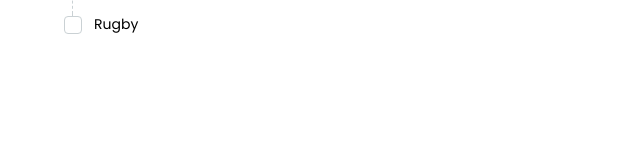
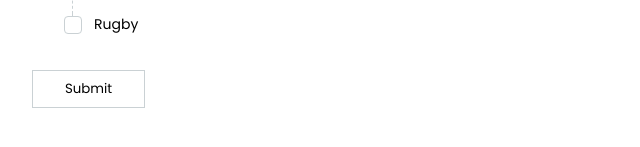
Before and after one commit to tushar1597/mn-assignment, a React (Create React App) app: page / in a window 1280 px wide. Shown: the part 647-794 px from the top of the page, without its empty margins (0-640 px from the left). Built offline with nearby package versions, Linux system fonts and the light colour scheme.

Commit message:
feat(checkbox-tree): submit flow added

```diff
--- a/src/App.js
+++ b/src/App.js
@@ -10,7 +10,11 @@ function App() {
       name: "Mumbai Indians",
     },
     { id: "0-0-1", parentId: "0-0", name: "EPL" },
-    { id: "0-0-0-1", parentId: "0-0-0", name: "Rajasthan Royals" },
+    {
+      id: "0-0-0-1",
+      parentId: "0-0-0",
+      name: "Rajasthan Royals",
+    },
     { id: "0-0-1-0", parentId: "0-0-1", name: "Arsenal" },
     { id: "0-2", parentId: null, name: "Rugby" },
     { id: "0-0", parentId: null, name: "Sports" },
@@ -21,9 +25,18 @@ function App() {
     { id: "0-1", parentId: null, name: "Soccer" },
   ];
 
+  const getCheckedMap = (map) => {
+    console.log(map);
+  };
+
   return (
     <>
-      <CheckboxTree data={data} activeColor="#41c3a9" />
+      <CheckboxTree
+        showSubmitBtn
+        data={data}
+        activeColor="#41c3a9"
+        getCheckedMap={getCheckedMap}
+      />
     </>
   );
 }
--- a/src/checkbox-tree/checkbox-tree.module.css
+++ b/src/checkbox-tree/checkbox-tree.module.css
@@ -1,5 +1,5 @@
-.parentList {
-  padding: 2rem 0;
+.parentList.list {
+  padding: 2rem 2rem 0 2rem;
 }
 .parentList > li > .checkboxLineWrapper > .itemPathLine {
   display: none;
@@ -7,7 +7,7 @@
 
 .list {
   list-style: none;
-  padding-left: 2rem;
+  padding: 0 2rem;
   margin: 0;
   position: relative;
   box-sizing: border-box;
@@ -105,3 +105,13 @@
   z-index: 2;
   transform: translate(0, -50%);
 }
+
+.submitBtn {
+  padding: 0.5rem 2rem;
+  font-family: "Poppins", sans-serif;
+  background-color: #fff;
+  border: 1px solid #cad1d4;
+  margin-bottom: 1rem;
+  margin-left: 2rem;
+  cursor: pointer;
+}
--- a/src/checkbox-tree/index.js
+++ b/src/checkbox-tree/index.js
@@ -1,32 +1,38 @@
-import React, { useEffect, useState } from "react";
+import React, { useRef } from "react";
 import TreeNode from "./tree-node";
 import styles from "./checkbox-tree.module.css";
 import { createNestedArray, noop } from "../utils/helpers";
 import CheckboxTreeContext from "../contexts/checkbox-tree-context";
 import PropTypes from "prop-types";
 
-const CheckboxTree = ({ data, getCheckedMap }) => {
-  const [checkedItems, setCheckedItems] = useState({});
-  const { list, pathLine, parentList } = styles;
+const CheckboxTree = ({
+  data,
+  getCheckedMap,
+  submitBtnClasses,
+  showSubmitBtn,
+}) => {
+  const { list, pathLine, parentList, submitBtn } = styles;
+  const checkedItemsRef = useRef({});
 
   const updateResponse = (itemId, isChecked) => {
-    let newItems = { ...checkedItems };
-    if (checkedItems?.hasOwnProperty(itemId) && !isChecked) {
+    let newItems = { ...checkedItemsRef.current };
+    if (checkedItemsRef.current?.hasOwnProperty(itemId) && !isChecked) {
       delete newItems[itemId];
     } else if (isChecked) {
       newItems[itemId] = isChecked;
     }
-    setCheckedItems({ ...newItems });
+    checkedItemsRef.current = { ...newItems };
   };
 
-  useEffect(() => {
+  const handleFetch = (e) => {
+    e.preventDefault();
     if (typeof getCheckedMap === "function") {
-      getCheckedMap(checkedItems);
+      getCheckedMap({ ...(checkedItemsRef.current || {}) });
     }
-  }, [checkedItems]);
+  };
 
   return (
-    <div>
+    <form>
       <ul className={`${list} ${parentList}`}>
         {data.map((node) => (
           <li key={node.id}>
@@ -35,7 +41,15 @@ const CheckboxTree = ({ data, getCheckedMap }) => {
           </li>
         ))}
       </ul>
-    </div>
+      {showSubmitBtn ? (
+        <button
+          onClick={handleFetch}
+          className={`${submitBtnClasses || submitBtn}`}
+        >
+          Submit
+        </button>
+      ) : null}
+    </form>
   );
 };
 
@@ -56,11 +70,15 @@ const dataMapper = (OriginalComponent) => {
 CheckboxTree.propTypes = {
   data: PropTypes.array,
   getCheckedMap: PropTypes.func,
+  submitBtnClasses: PropTypes.string,
+  showSubmitBtn: PropTypes.bool,
 };
 
 CheckboxTree.defaultProps = {
   data: [],
   getCheckedMap: noop,
+  submitBtnClasses: "",
+  showSubmitBtn: false,
 };
 
 export default dataMapper(CheckboxTree);
--- a/src/checkbox-tree/tree-node.js
+++ b/src/checkbox-tree/tree-node.js
@@ -95,6 +95,10 @@ const TreeNode = ({
     ) {
       setForceUpdateChildren(true);
     }
+    updateResponse(
+      node?.id,
+      boxState === STATES.CHECKED ? STATES.CHECKED : STATES.UNCHECKED
+    );
     return () => {
       clickedCheckBoxIdRef.current = null;
     };
@@ -129,10 +133,6 @@ const TreeNode = ({
 
     setBoxState(value);
     updateParent(node.id, value);
-    updateResponse(
-      node.id,
-      value === STATES.CHECKED ? STATES.CHECKED : STATES.UNCHECKED
-    );
   };
 
   const getChildCheckedCount = () => {
```
